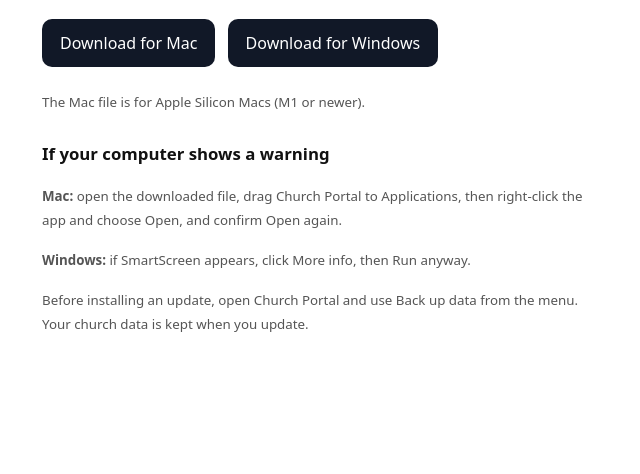
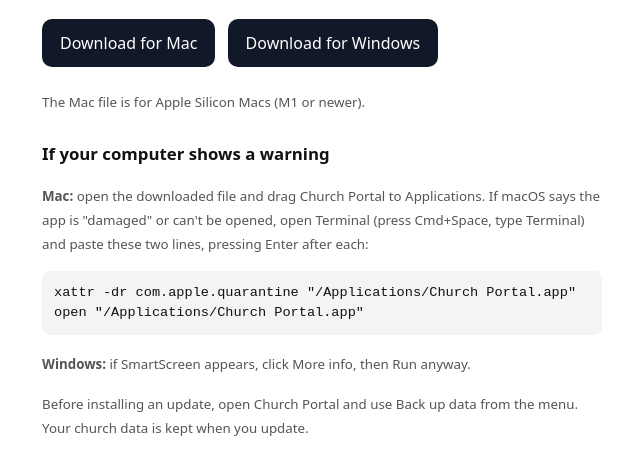
Before and after one commit to El-Olam-Systems/church-updates, a plain HTML site: page index.html in a window 1280 px wide. Shown: the part 156-630 px from the top of the page, without its empty margins (318-958 px from the left). Drawn offline with Linux system fonts and the light colour scheme.

Commit message:
Update index.html

```diff
--- a/index.html
+++ b/index.html
@@ -9,6 +9,7 @@
   a.btn{display:inline-block;margin:6px 8px 6px 0;padding:12px 18px;background:#111827;color:#fff;border-radius:10px;text-decoration:none}
   small{color:#555}
   h2{font-size:1.05rem;margin-top:28px}
+  pre{background:#f3f4f6;padding:12px;border-radius:8px;overflow-x:auto;font-size:.85rem}
 </style>
 </head>
 <body>
@@ -21,7 +22,9 @@
 <p><small>The Mac file is for Apple Silicon Macs (M1 or newer).</small></p>
 
 <h2>If your computer shows a warning</h2>
-<p><small><strong>Mac:</strong> open the downloaded file, drag Church Portal to Applications, then right-click the app and choose Open, and confirm Open again.</small></p>
+<p><small><strong>Mac:</strong> open the downloaded file and drag Church Portal to Applications. If macOS says the app is "damaged" or can't be opened, open Terminal (press Cmd+Space, type Terminal) and paste these two lines, pressing Enter after each:</small></p>
+<pre>xattr -dr com.apple.quarantine "/Applications/Church Portal.app"
+open "/Applications/Church Portal.app"</pre>
 <p><small><strong>Windows:</strong> if SmartScreen appears, click More info, then Run anyway.</small></p>
 
 <p><small>Before installing an update, open Church Portal and use Back up data from the menu. Your church data is kept when you update.</small></p>
```
